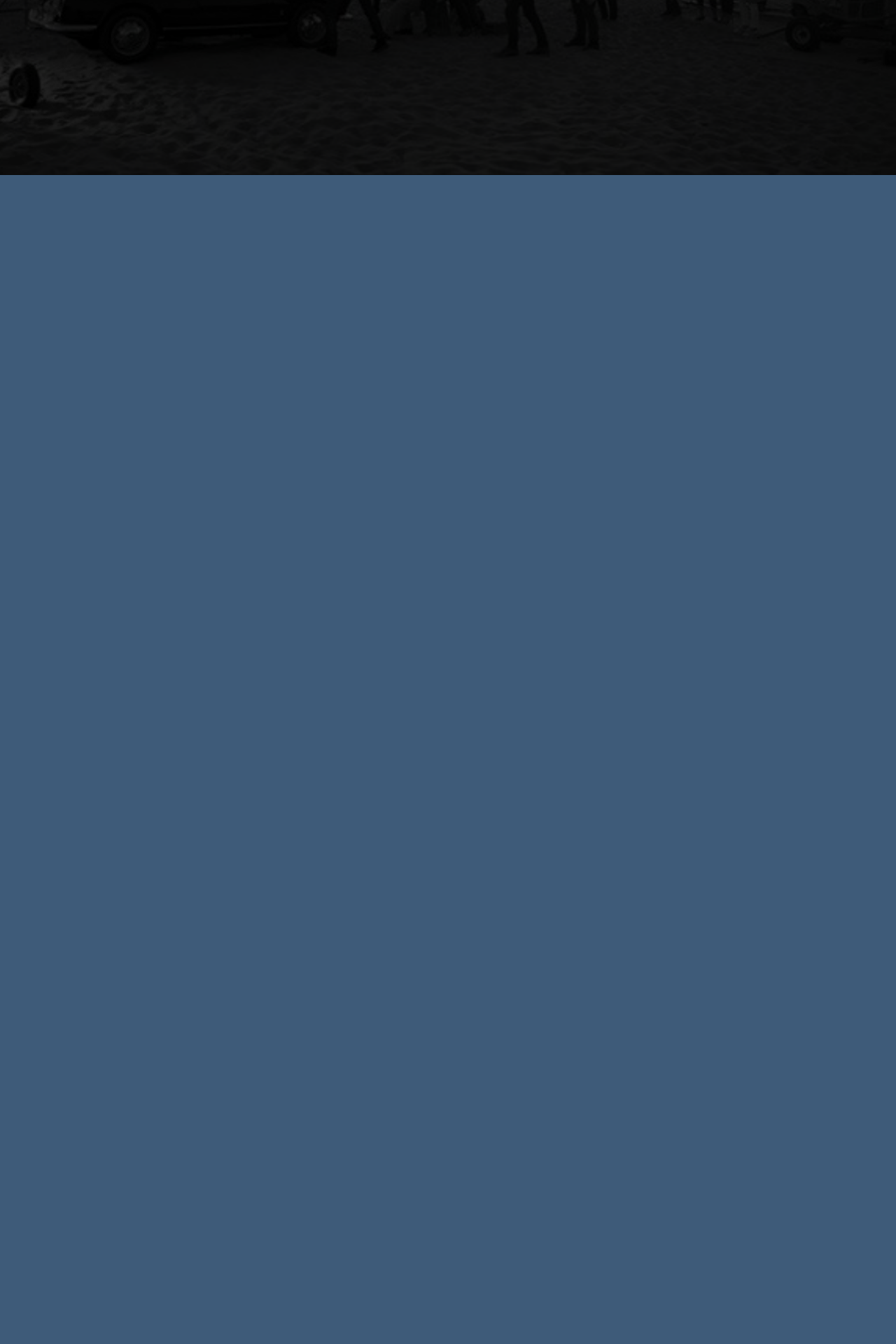
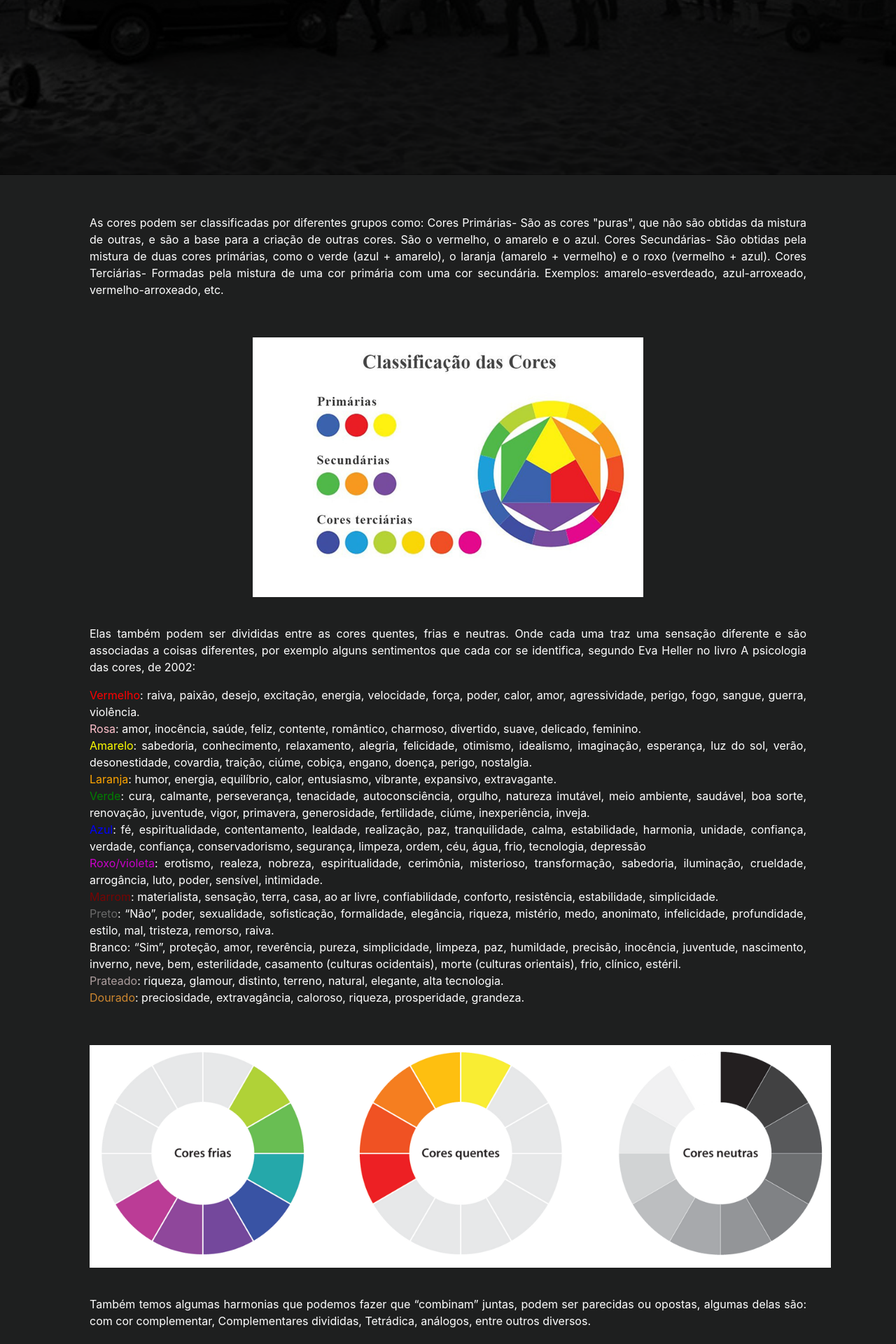
Before and after one commit to Rafadfonseca/Yfilms, a PHP site: page / in a window 1280 px wide. Shown: the part 2950-4870 px from the top of the page at 70% size. Before the commit the page ends 3200 px from the top, so only its background shows below. Run offline with PHP 8.4, Linux system fonts and the light colour scheme; some web fonts are replaced.

Commit message:
pagina 5 pronta

```diff
--- a/index.html
+++ b/index.html
@@ -125,8 +125,53 @@
           onde são usadas precisamos entender mais sobre elas.</p>
         <p>As cores correspondem aos fenômenos físicos gerados pela luz. Elas são impressões visuais que os olhos absorvem quando há
           luz presente. Branco é a união das sete cores do espectro (amarelo, vermelho, azul, verde, laranja, azul escuro e violeta),
-          preto é a ausência de cores ou luz, azul amarelo e vermelho são cores primárias, ou seja, a mistura de nenhuma cor pode criar
-          elas e a misturas delas criam as outras cores e tons, laranja verde e roxo, são as cores secundárias</p>
+          preto é a ausência de cores ou luz, azul amarelo e vermelho são cores primárias, ou seja, a mistura de nenhuma cor pode
+          criar elas e a misturas delas criam as outras cores e tons, laranja verde e roxo, são as cores secundárias</p>
+      </div>
+
+    </div>
+    <div id="pagina5">
+      <div id="textospag5">
+        <p>  As cores podem ser classificadas por diferentes grupos como: Cores Primárias- São as cores "puras", que não são obtidas
+          da mistura de outras, e são a base para a criação de outras cores. São o vermelho, o amarelo e o azul. Cores Secundárias-
+          São obtidas pela mistura de duas cores primárias, como o verde (azul + amarelo), o laranja (amarelo + vermelho) e o roxo
+          (vermelho + azul). Cores Terciárias- Formadas pela mistura de uma cor primária com uma cor secundária. Exemplos:
+          amarelo-esverdeado, azul-arroxeado, vermelho-arroxeado, etc. </p>
+        <img src="imgs/class.cores.png" alt="">
+        <p> Elas também podem ser divididas entre as cores quentes, frias e neutras. Onde cada uma traz uma sensação diferente e
+          são associadas a coisas diferentes, por exemplo alguns sentimentos que cada cor se identifica, segundo Eva Heller no livro
+          A psicologia das cores, de 2002:</p>
+        <ul>
+
+          <li><span id="ver">Vermelho</span>: raiva, paixão, desejo, excitação, energia, velocidade, força, poder, calor, amor, agressividade,
+            perigo, fogo,
+             sangue, guerra, violência. </li>
+          <li><span id="ros">Rosa</span>: amor, inocência, saúde, feliz, contente, romântico, charmoso, divertido, suave, delicado, feminino.</li>
+          <li><span id="ama">Amarelo</span>: sabedoria, conhecimento, relaxamento, alegria, felicidade, otimismo, idealismo, imaginação, esperança,
+            luz do sol, verão, desonestidade, covardia, traição, ciúme, cobiça, engano, doença, perigo, nostalgia.</li>
+          <li><span id="lar">Laranja</span>: humor, energia, equilíbrio, calor, entusiasmo, vibrante, expansivo, extravagante.</li>
+          <li><span id="verd">Verde</span>: cura, calmante, perseverança, tenacidade, autoconsciência, orgulho, natureza imutável, meio ambiente,
+            saudável, boa sorte, renovação, juventude, vigor, primavera, generosidade, fertilidade, ciúme, inexperiência, inveja.</li>
+          <li><span id="azu">Azul</span>: fé, espiritualidade, contentamento, lealdade, realização, paz, tranquilidade, calma, estabilidade,
+            harmonia, unidade, confiança, verdade, confiança, conservadorismo, segurança, limpeza, ordem, céu, água, frio, tecnologia,
+            depressão </li>
+          <li><span id="rox">Roxo/violeta</span>: erotismo, realeza, nobreza, espiritualidade, cerimônia, misterioso, transformação, sabedoria,
+             iluminação, crueldade, arrogância, luto, poder, sensível, intimidade.</li>
+          <li><span id="mar">Marrom</span>: materialista, sensação, terra, casa, ao ar livre, confiabilidade, conforto, resistência,
+            estabilidade, simplicidade.</li>
+          <li><span id="pre">Preto</span>: “Não”, poder, sexualidade, sofisticação, formalidade, elegância, riqueza, mistério, medo, anonimato,
+            infelicidade, profundidade, estilo, mal, tristeza, remorso, raiva.</li>
+          <li><span id="bra">Branco</span>: “Sim”, proteção, amor, reverência, pureza, simplicidade, limpeza, paz, humildade, precisão, inocência,
+            juventude, nascimento, inverno, neve, bem, esterilidade, casamento (culturas ocidentais), morte (culturas orientais), frio,
+            clínico, estéril.</li>
+          <li><span id="pra">Prateado</span>: riqueza, glamour, distinto, terreno, natural, elegante, alta tecnologia.</li><br>
+          <li><span id="dou">Dourado</span>: preciosidade, extravagância, caloroso, riqueza, prosperidade, grandeza.</li>
+
+        </ul>
+        <img src="imgs/quentres e frias.png" alt="">
+        <p>  Também temos algumas harmonias que podemos fazer que “combinam” juntas, podem ser parecidas ou opostas, algumas delas são: com cor complementar, Complementares divididas, Tetrádica, análogos, entre outros diversos.</p>
+        <img src="imgs/harmonias.png" alt="">
+
       </div>
 
     </div>
--- a/style.css
+++ b/style.css
@@ -271,6 +271,61 @@ ul li a img#img1{
 }
 /*pagina4 acabou*/
 /*pagina5 começou*/
+#pagina5{
+    background-color: var(--cinza5);
+    width: 100%;
+    height: 400vh;
+}
+#pagina5 p, ul{
+    text-align: justify;
+}
+#pagina5{
+    color: white;
+}
+#textospag5{
+    width: 80vw;
+    text-align: center;
+    margin-left: 10vw;
+    padding-top: 7vh;
+}
+#pagina5 img{
+    margin-top: 5vh;
+    margin-bottom: 5vh;
+}
+
+#pagina5 #ver{
+    color: red;
+}
+#pagina5 #ros{
+    color: pink;
+}
+#pagina5 #ama{
+    color: yellow;
+}
+#pagina5 #lar{
+    color: orange;
+}
+#pagina5 #verd{
+    color: green;
+}
+#pagina5 #azu{
+    color: blue;
+}
+#pagina5 #rox{
+    color: rgb(200, 0, 200);
+}
+#pagina5 #mar{
+    color: rgb(119, 4, 4);
+}
+#pagina5 #pre{
+    color: var(--cinza2);
+}
+#pagina5 #pra{
+    color: rgb(173, 158, 158);
+}
+#pagina5 #dou{
+    color: rgb(205, 135, 48);
+}
 
 /*pagina5 acabou*/
 /*pagina6 começou*/
```
Also changed, not shown: imgs/class.cores.png (added), imgs/harmonias.png (added), imgs/quentres e frias.png (added).
